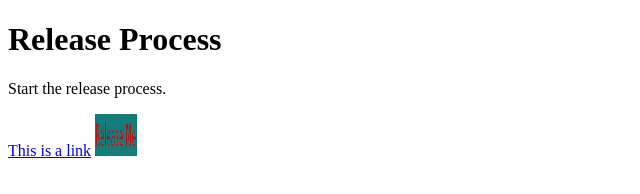
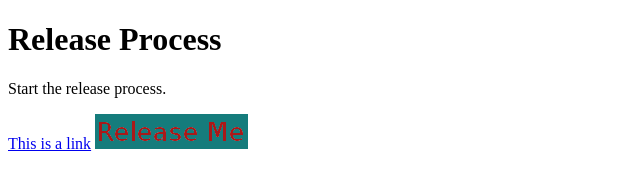
Before and after one commit to nhardman/myrepo, a website: page releaseprocess.html in a window 1280 px wide. Shown: the whole page, without its empty margins (0-640 px from the left). Drawn offline with Linux system fonts and the light colour scheme.

Commit message:
release process

```diff
--- a/releaseprocess.html
+++ b/releaseprocess.html
@@ -9,7 +9,7 @@
 <a href="https://www.ibm.com">This is a link</a>
 
 <a href="default.asp">
-  <img src="ReleaseButton.png" alt="tutorial" style="width:42px;height:42px;border:0;">
+  <img src="ReleaseButton.png" alt="tutorial">
 </a>
 
 
```
Also changed, not shown: README.md.
